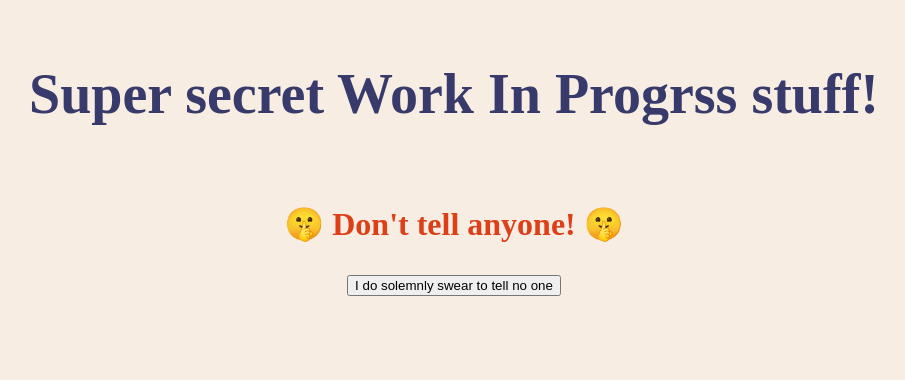
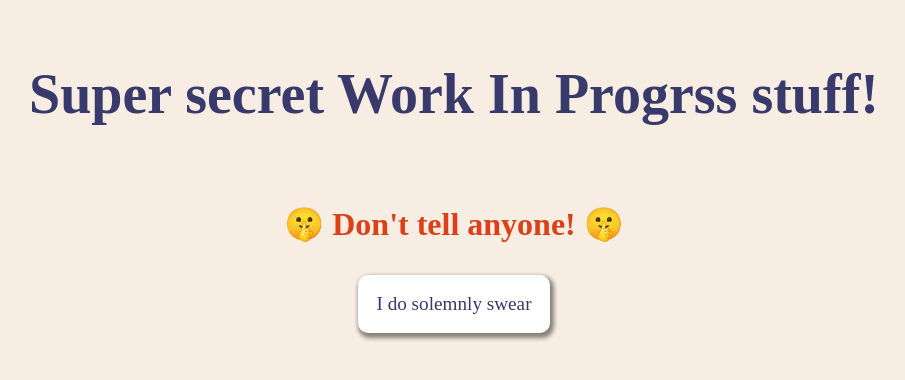
Before and after one commit to JoeyJaySWE/unity-Jazz, a plain HTML site: page wip/index.html in a window 1280 px wide. Shown: the whole page, without its empty margins (194-1099 px from the left). Drawn offline with Linux system fonts and the light colour scheme.

Commit message:
updated button design

```diff
--- a/assets/style.css
+++ b/assets/style.css
@@ -59,3 +59,21 @@ body{
     /* justify-content: center; */
     align-items: center;
 }
+
+button{
+    min-height:40px;
+    background-color: white;
+    border: none;
+    border-radius: 10px;
+    padding: 15px;
+    box-shadow: 2px 3px 4px 2px #00000075;
+    border: 3px transparent solid;
+    color: var(--blues-blue);
+    font-family: 'Bebas Neue';
+    font-size: 1.2rem;
+    transition: border 600ms ease;
+}
+button:hover{
+    border-color:var(--cloud);
+    cursor: pointer;
+}
--- a/wip/index.html
+++ b/wip/index.html
@@ -13,7 +13,7 @@
         <h1>Super secret Work In Progrss stuff!</h1>
         <p class="subtitle">&#129323; Don't tell anyone! &#129323;</p>
 
-        <button>I do solemnly swear to tell no one</button>
+        <button>I do solemnly swear</button>
 
     </section>
     <p>Great.... where was I...</p>
```
